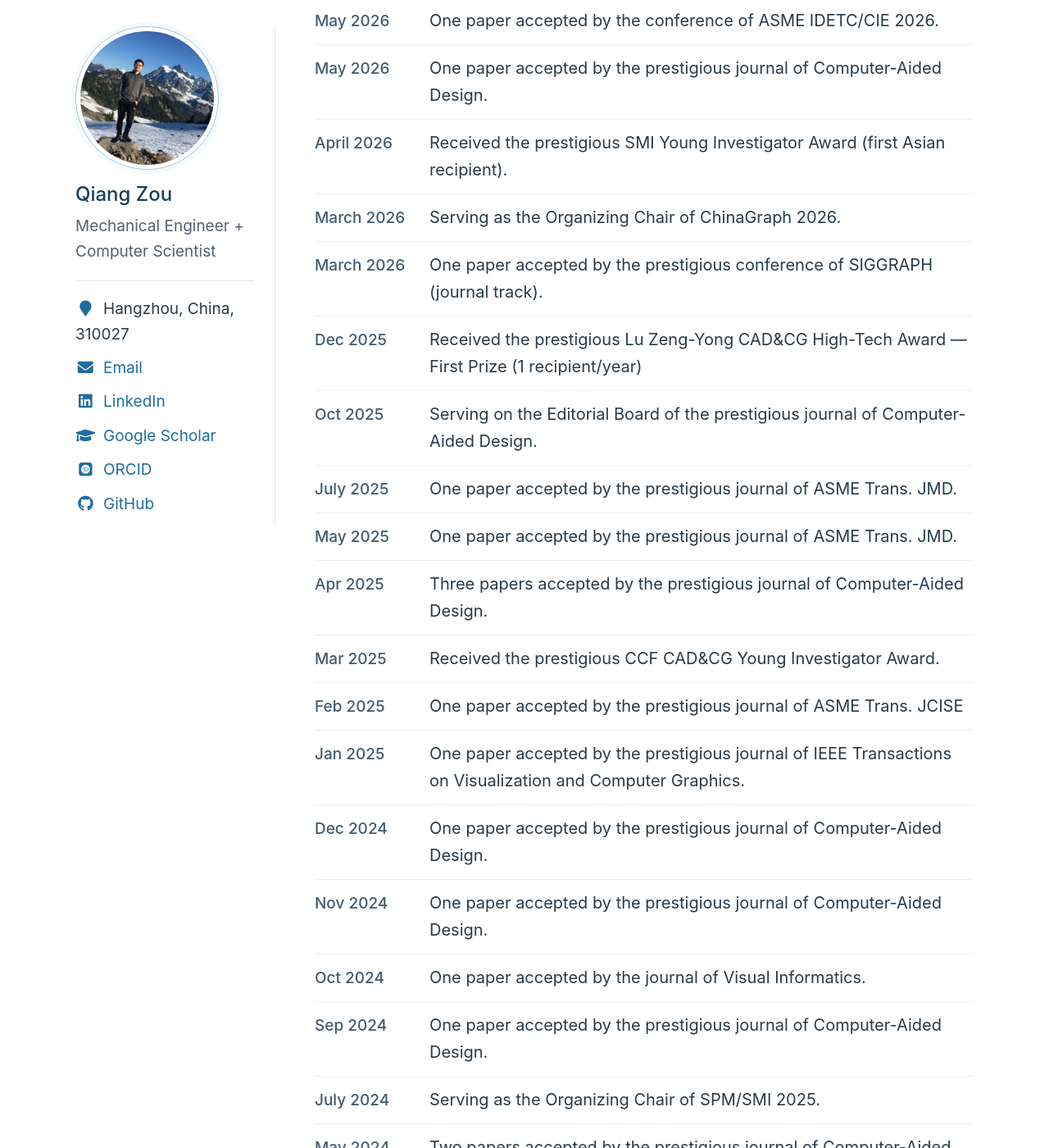
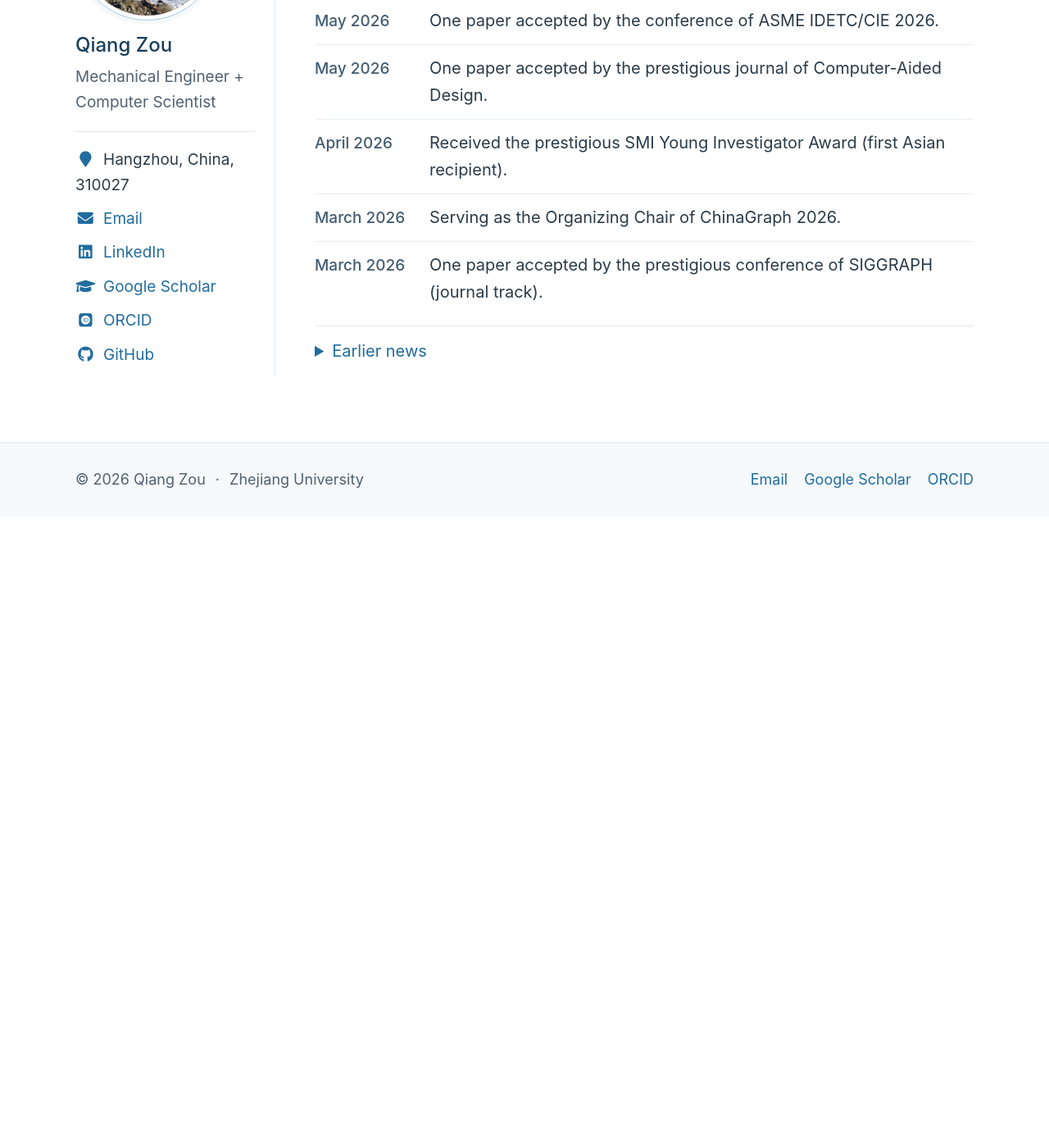
Before and after one commit to Qiang-Zou/Qiang-Zou.github.io, a Jekyll site: the page built from _pages/about.md, in a window 1280 px wide and 1400 px high, scrolled down 1470 px. Shown: the whole window at 82% size. Built offline with Jekyll 4.4.1, drawn with Linux system fonts in a browser that asks for light colours; after the commit the page ends 2100 px from its top, so only the background shows below that; some of the changed text lies outside the part shown.

Commit message:
Restore collapsible earlier news on the homepage

```diff
--- a/_pages/about.md
+++ b/_pages/about.md
@@ -36,6 +36,9 @@ Current research work includes CAD/CAM with emphasis on (1) the basic research o
 - **March 2026** Serving as the Organizing Chair of ChinaGraph 2026.
 - **March 2026** One paper accepted by the prestigious conference of SIGGRAPH (journal track).
 
+<details markdown="1">
+<summary>Earlier news</summary>
+
 - **Dec 2025** Received the prestigious Lu Zeng-Yong CAD&CG High-Tech Award — First Prize (1 recipient/year)
 - **Oct 2025** Serving on the Editorial Board of the prestigious journal of Computer-Aided Design.
 - **July 2025** One paper accepted by the prestigious journal of ASME Trans. JMD.
@@ -56,3 +59,5 @@ Current research work includes CAD/CAM with emphasis on (1) the basic research o
 - **Apr 2023** One paper accepted by the journal of Advanced Engineering Informatics.
 - **Feb 2023** One paper accepted by the prestigious journal of IEEE Transactions on Antennas and Propagation.
 - **Jan 2023** One paper accepted by the prestigious journal of Computer-Aided Design.
+
+</details>
--- a/assets/css/home.css
+++ b/assets/css/home.css
@@ -29,15 +29,18 @@
 .home-content { min-width: 0; }
 /* News are plain Markdown bullets: bold date, then text and optional links. */
 .home-bio > blockquote { margin: 30px 0 0; padding: 17px 22px; border-left: 3px solid var(--sky); border-radius: 0 6px 6px 0; background: var(--wash); font-size: var(--small); color: var(--ink); }
-.home-bio #news-title + ul { list-style: none; margin: 0; padding: 0; }
-.home-bio #news-title + ul > li > p { margin: 0; }
-.home-bio #news-title + ul > li { position: relative; margin: 0; padding: 12px 0 12px 140px; font-size: var(--small); line-height: 1.65; }
-.home-bio #news-title + ul > li + li { border-top: 1px solid var(--rule); }
-.home-bio #news-title + ul > li > strong:first-child, .home-bio #news-title + ul > li > p:first-child > strong:first-child { position: absolute; left: 0; width: 122px; color: var(--nav); font-size: 19px; font-weight: 500; line-height: 1.75; white-space: nowrap; }
+.home-bio :is(#news-title + ul, #news-title + ul + details > ul) { list-style: none; margin: 0; padding: 0; }
+.home-bio :is(#news-title + ul, #news-title + ul + details > ul) > li > p { margin: 0; }
+.home-bio :is(#news-title + ul, #news-title + ul + details > ul) > li { position: relative; margin: 0; padding: 12px 0 12px 140px; font-size: var(--small); line-height: 1.65; }
+.home-bio :is(#news-title + ul, #news-title + ul + details > ul) > li + li { border-top: 1px solid var(--rule); }
+.home-bio :is(#news-title + ul, #news-title + ul + details > ul) > li > strong:first-child, .home-bio :is(#news-title + ul, #news-title + ul + details > ul) > li > p:first-child > strong:first-child { position: absolute; left: 0; width: 122px; color: var(--nav); font-size: 19px; font-weight: 500; line-height: 1.75; white-space: nowrap; }
+.home-bio #news-title + ul + details { margin-top: 12px; border-top: 1px solid var(--line); }
+.home-bio #news-title + ul + details > summary { padding: 14px 0; font-size: var(--small); color: var(--accent); cursor: pointer; }
+.home-bio #news-title + ul + details > summary:hover { text-decoration: underline; text-underline-offset: 4px; }
 @media (max-width: 900px) {
   .home-shell { grid-template-columns: 220px minmax(0, 1fr); gap: 32px; }
-  .home-bio #news-title + ul > li { padding-left: 0; }
-  .home-bio #news-title + ul > li > strong:first-child, .home-bio #news-title + ul > li > p:first-child > strong:first-child { display: block; position: static; width: auto; margin-bottom: 2px; }
+  .home-bio :is(#news-title + ul, #news-title + ul + details > ul) > li { padding-left: 0; }
+  .home-bio :is(#news-title + ul, #news-title + ul + details > ul) > li > strong:first-child, .home-bio :is(#news-title + ul, #news-title + ul + details > ul) > li > p:first-child > strong:first-child { display: block; position: static; width: auto; margin-bottom: 2px; }
 }
 @media (max-width: 700px) {
   .home-shell { grid-template-columns: 1fr; gap: 32px; }
```
Also changed, not shown: README.md (+2 -2 lines).
